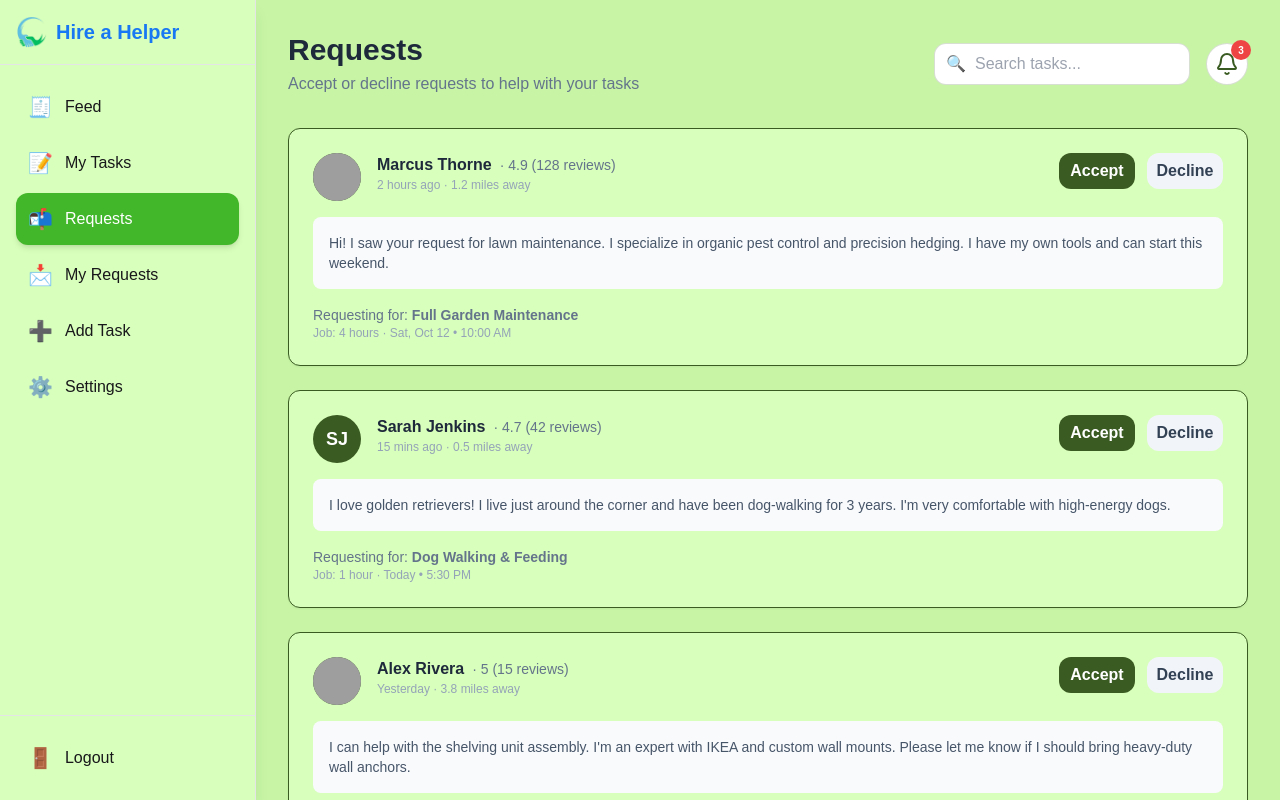
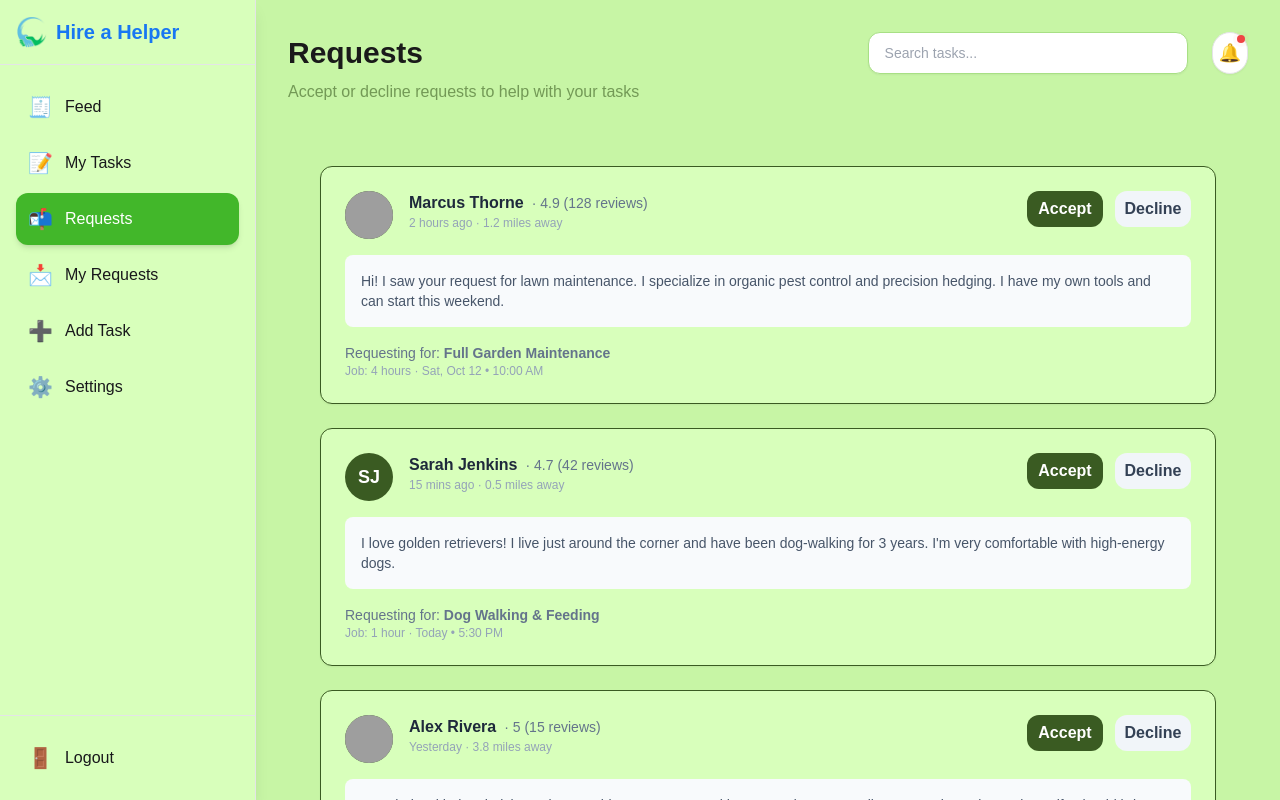
Before and after one commit to springboardmentor632/hirehelper_team_01, a React (Vite) app in the folder frontend/: page /requests in a window 1280 px wide. Built offline with nearby package versions, Linux system fonts and the light colour scheme; sample sign-in values are in the browser's storage; grey boxes are pictures that could not be loaded.

Commit message:
Notification icon added

```diff
--- a/frontend/src/components/Layout.jsx
+++ b/frontend/src/components/Layout.jsx
@@ -2,46 +2,90 @@ import React, { useState, useEffect } from 'react';
 import { useLocation, Outlet } from 'react-router-dom';
 import Sidebar from './Sidebar';
 import Loader from '../pages/Loader';
+import NotificationBell from './NotificationBell';
 
 const Layout = () => {
     const [isSidebarOpen, setIsSidebarOpen] = useState(false);
     const [isPageLoading, setIsPageLoading] = useState(false);
     const location = useLocation();
 
+    const getPageDetails = () => {
+        switch(location.pathname) {
+            case '/feed': return { title: 'Feed', desc: 'Find tasks you can help with.' };
+            case '/mytasks': return { title: 'My Tasks', desc: 'Manage your active tasks.' };
+            case '/addtask': return { title: 'Add Task', desc: 'Post a new task for helpers.' };
+            case '/requests': return { title: 'Requests', desc: 'Accept or decline requests to help with your tasks' };
+            case '/myrequests': return { title: 'My Requests', desc: 'Track your sent requests.' };
+            case '/settings': return { title: 'Settings', desc: 'Manage your account preferences.' };
+            default: return { title: 'HireHelper', desc: '' };
+        }
+    };
+
+    const { title, desc } = getPageDetails();
 
     useEffect(() => {
         setIsPageLoading(true);
-
-
-        const timer = setTimeout(() => {
-            setIsPageLoading(false);
-        }, 1000);
-
+        const timer = setTimeout(() => setIsPageLoading(false), 800);
         return () => clearTimeout(timer);
     }, [location.pathname]);
 
     return (
-        <div className="h-screen w-full flex bg-[#C7F5A5] overflow-hidden">
-            <Sidebar
-                isOpen={isSidebarOpen}
-                closeSidebar={() => setIsSidebarOpen(false)}
+        <div className="h-screen w-full flex bg-[#C7F5A5] overflow-hidden font-sans">
+            <Sidebar isOpen={isSidebarOpen} closeSidebar={() => setIsSidebarOpen(false)} />
+
+            <main className="flex-1 h-full flex flex-col overflow-hidden relative">
+
+                {/* --- UPLIFTED DASHBOARD HEADER --- */}
+                <header className="w-full p-6 lg:p-8 flex flex-col gap-2 bg-transparent z-40">
+                    <div className="flex items-center justify-between">
+                        {/* 1. Left: Mobile Toggle & Page Title */}
+                        <div className="flex items-center gap-4">
+                            <button
+                                onClick={() => setIsSidebarOpen(true)}
+                                className="lg:hidden p-2 bg-[#3A5B22] text-white rounded-md text-xl"
+                            >
+                                ☰
+                            </button>
+                            <h1 className="text-3xl font-bold text-[#1A1A1A]">
+                                {title}
+                            </h1>
+                        </div>
+
+                        {/* 2. Right: Conditional Search & Bell */}
+                        <div className="flex items-center gap-6">
+
+                            {/* ONLY SHOW SEARCH ON REQUESTS PAGE */}
+                            {location.pathname === '/requests' && (
+                                <div className="hidden md:flex relative w-64 lg:w-80">
+                                    <input
+                                        type="text"
+                                        placeholder="Search tasks..."
+                                        className="w-full p-2.5 px-4 bg-white border border-[#A8E085] rounded-lg focus:outline-none focus:ring-2 focus:ring-[#3A5B22]/20 shadow-sm text-sm text-[#1A1A1A]"
                                     />
+                                </div>
+                            )}
 
-            <button
-                onClick={() => setIsSidebarOpen(!isSidebarOpen)}
-                className="lg:hidden fixed top-6 right-6 z-50 p-2 bg-[#3A5B22] text-white rounded-md text-2xl shadow-lg"
-            >
-                {isSidebarOpen ? "✕" : "☰"}
-            </button>
+                            <NotificationBell />
+                        </div>
+                    </div>
 
-            <main className="flex-1 h-full overflow-y-auto relative">
+                    {/* Description beneath the title */}
+                    {desc && (
+                        <p className="text-sm md:text-base text-[#3A5B22]/60 font-medium">
+                            {desc}
+                        </p>
+                    )}
+                </header>
 
+                {/* --- PAGE CONTENT AREA --- */}
+                <div className="flex-1 overflow-y-auto px-6 pb-6 lg:px-8">
                     {isPageLoading && (
                         <div className="absolute inset-0 z-50 flex items-center justify-center bg-[#C7F5A5]/80 backdrop-blur-sm">
                             <Loader />
                         </div>
                     )}
                     <Outlet />
+                </div>
             </main>
         </div>
     );
--- /dev/null
+++ b/frontend/src/components/NotificationBell.jsx
@@ -0,0 +1,57 @@
+import React, { useState, useRef, useEffect } from 'react';
+
+const NotificationBell = () => {
+    const [isOpen, setIsOpen] = useState(false);
+    const dropdownRef = useRef(null);
+
+    const notifications = [
+        { id: 1, text: "New task request for 'Cleaning'", time: "2 mins ago", unread: true },
+        { id: 2, text: "Your task 'Delivery' was accepted", time: "1 hour ago", unread: false },
+    ];
+
+    useEffect(() => {
+        const handleClickOutside = (event) => {
+            if (dropdownRef.current && !dropdownRef.current.contains(event.target)) {
+                setIsOpen(false);
+            }
+        };
+        document.addEventListener('mousedown', handleClickOutside);
+        return () => document.removeEventListener('mousedown', handleClickOutside);
+    }, []);
+
+    return (
+        <div className="relative" ref={dropdownRef}>
+            {/* Reduced size button: p-1.5 and text-lg */}
+            <button
+                onClick={() => setIsOpen(!isOpen)}
+                className="relative p-1.5 text-lg bg-white border border-border-default rounded-full hover:bg-bg-app transition-colors shadow-sm focus:outline-none focus:ring-2 focus:ring-action-accept"
+            >
+                🔔
+                {/* Smaller Badge: h-2 w-2 */}
+                <span className="absolute top-0.5 right-0.5 flex h-2 w-2">
+                    <span className="animate-ping absolute inline-flex h-full w-full rounded-full bg-red-400 opacity-75"></span>
+                    <span className="relative inline-flex rounded-full h-2 w-2 bg-red-500"></span>
+                </span>
+            </button>
+
+            {/* Dropdown remains the same for readability */}
+            {isOpen && (
+                <div className="absolute right-0 mt-2 w-64 bg-bg-highlight border border-border-default rounded-xl shadow-xl z-50 overflow-hidden">
+                    <div className="p-3 border-b border-border-default bg-white font-bold text-sm text-text-primary">
+                        Notifications
+                    </div>
+                    <div className="max-h-60 overflow-y-auto">
+                        {notifications.map((notif) => (
+                            <div key={notif.id} className="p-3 border-b border-border-default last:border-0 hover:bg-bg-app cursor-pointer">
+                                <p className="text-xs text-text-primary font-medium">{notif.text}</p>
+                                <p className="text-[10px] text-text-secondary mt-1">{notif.time}</p>
+                            </div>
+                        ))}
+                    </div>
+                </div>
+            )}
+        </div>
+    );
+};
+
+export default NotificationBell;
--- a/frontend/src/pages/AddTask.jsx
+++ b/frontend/src/pages/AddTask.jsx
@@ -43,10 +43,7 @@ const AddTask = () => {
 
   return (
     <div className="p-6 sm:p-10 space-y-6">
-        <div className="mb-4">
-          <h1 className="text-2xl sm:text-3xl font-bold text-[#18181B]">Add a New Task</h1>
-          <p className="text-[#71717A] mt-1">Fill out the details below to post a task.</p>
-        </div>
+
 
         <form onSubmit={handleSubmit} className="bg-[#D8FFBB] border border-[#3A5B22] rounded-xl p-6 sm:p-8 w-full space-y-6">
           <div>
--- a/frontend/src/pages/MyTasks.jsx
+++ b/frontend/src/pages/MyTasks.jsx
@@ -20,11 +20,6 @@ const MyTasks = () => {
 
    return (
         <div className="p-6 lg:p-10">
-            <header className="mb-8">
-                <h1 className="text-2xl font-bold text-text-primary mb-1">My Task</h1>
-                <p className="text-text-secondary">Manage your posted tasks.</p>
-            </header>
-
             <div className="grid grid-cols-1 md:grid-cols-2 xl:grid-cols-3 gap-6">
                 {myTasks.map(task => (
                     <MyTaskCard key={task.id} task={task} />
--- a/frontend/src/pages/OTPVerification.jsx
+++ b/frontend/src/pages/OTPVerification.jsx
@@ -115,7 +115,7 @@ const VerifyEmail = () => {
 
     const heading = type === 'reset' ? 'Verify OTP' : 'Verify Your Email';
     const description = type === 'reset'
-        ? `We've sent a 6-digit OTP to ${email || 'your email'}.`
+        ? `We've sent a 6-digit OTP to your email.`
         : 'We\'ve sent a 6-digit code to your email.';
 
     return (
--- a/frontend/src/pages/Requests.jsx
+++ b/frontend/src/pages/Requests.jsx
@@ -56,41 +56,6 @@ const Requests = ({ requests = MOCK_REQUESTS }) => {
 
   return (
     <div className="p-6 lg:p-8">
-      {/* Header Row */}
-      <div className="flex flex-wrap gap-4 justify-between items-center mb-8">
-        <div>
-          <h1 className="text-3xl font-bold text-[#1E293B]">Requests</h1>
-          <p className="mt-1 text-[#64748B]">
-            Accept or decline requests to help with your tasks
-          </p>
-        </div>
-
-        {/* Actions (Search & Notifications) */}
-        <div className="flex items-center gap-4">
-          <div className="relative w-64">
-            <input
-              type="text"
-              value={search}
-              onChange={(e) => setSearch(e.target.value)}
-              placeholder="Search tasks..."
-              className="w-full px-4 py-2 pl-10 rounded-lg border border-[#3A5B22]/20 bg-white focus:ring-2 focus:ring-[#3A5B22] outline-none"
-            />
-            <span className="absolute left-3 top-1/2 -translate-y-1/2">
-              🔍
-            </span>
-          </div>
-
-          <div className="relative cursor-pointer p-2 bg-white rounded-full border border-[#3A5B22]/20">
-            <Bell className="text-[#3A5B22] w-6 h-6" />
-            {filteredRequests.length > 0 && (
-              <span className="absolute -top-1 -right-1 bg-red-500 text-white text-[10px] w-5 h-5 flex items-center justify-center rounded-full font-bold">
-                {filteredRequests.length}
-              </span>
-            )}
-          </div>
-        </div>
-      </div>
-
       {/* Request Cards List */}
       <div className="space-y-6 max-w-5xl">
         {filteredRequests.length ? (
--- a/frontend/src/pages/feed.jsx
+++ b/frontend/src/pages/feed.jsx
@@ -20,10 +20,7 @@ const Feed = () => {
 
     return (
         <div className="p-6 lg:p-10">
-            <header className="mb-8">
-                <h1 className="text-2xl font-bold text-text-primary mb-1">Feed</h1>
-                <p className="text-text-secondary">Find tasks you can help with.</p>
-            </header>
+
 
             {/* Filter / Search Bar */}
             <div className="flex flex-wrap gap-4 mb-8">
```
Also changed, not shown: frontend/src/components/Sidebar.jsx (+4 -4 lines), frontend/src/pages/MyRequests.jsx (+0 -7 lines). Lines whose indentation alone changed are shown as unchanged.
